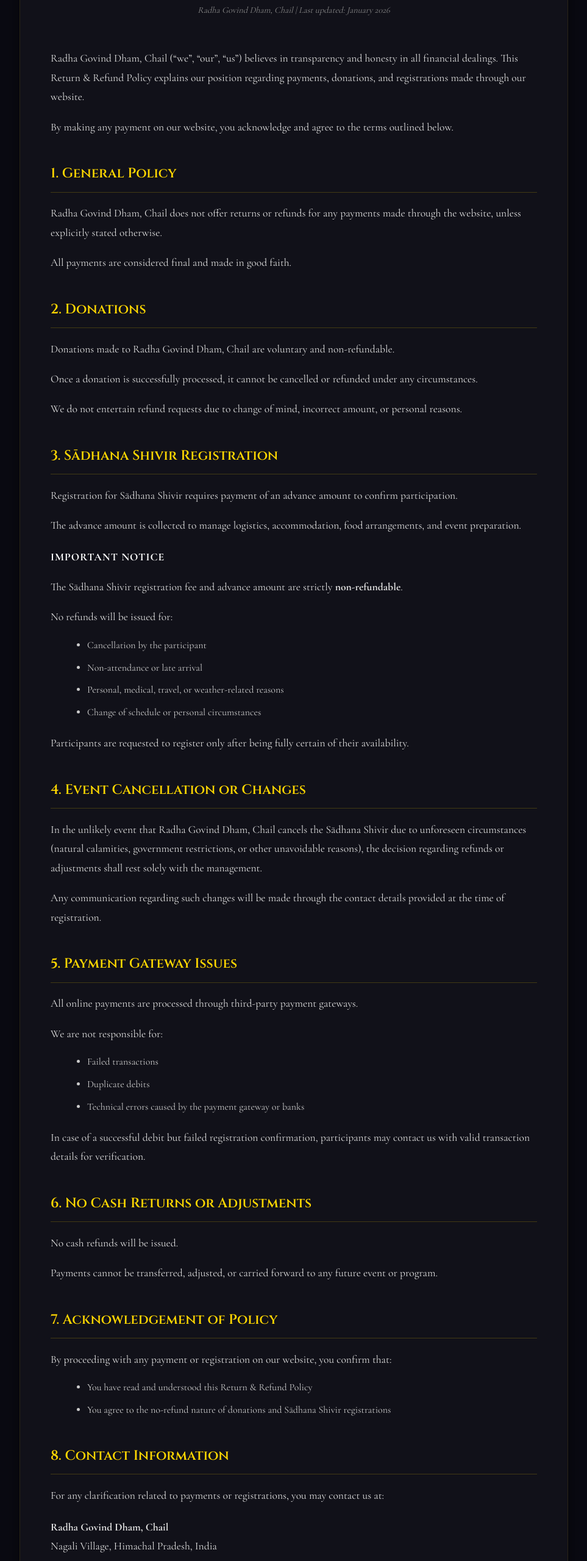
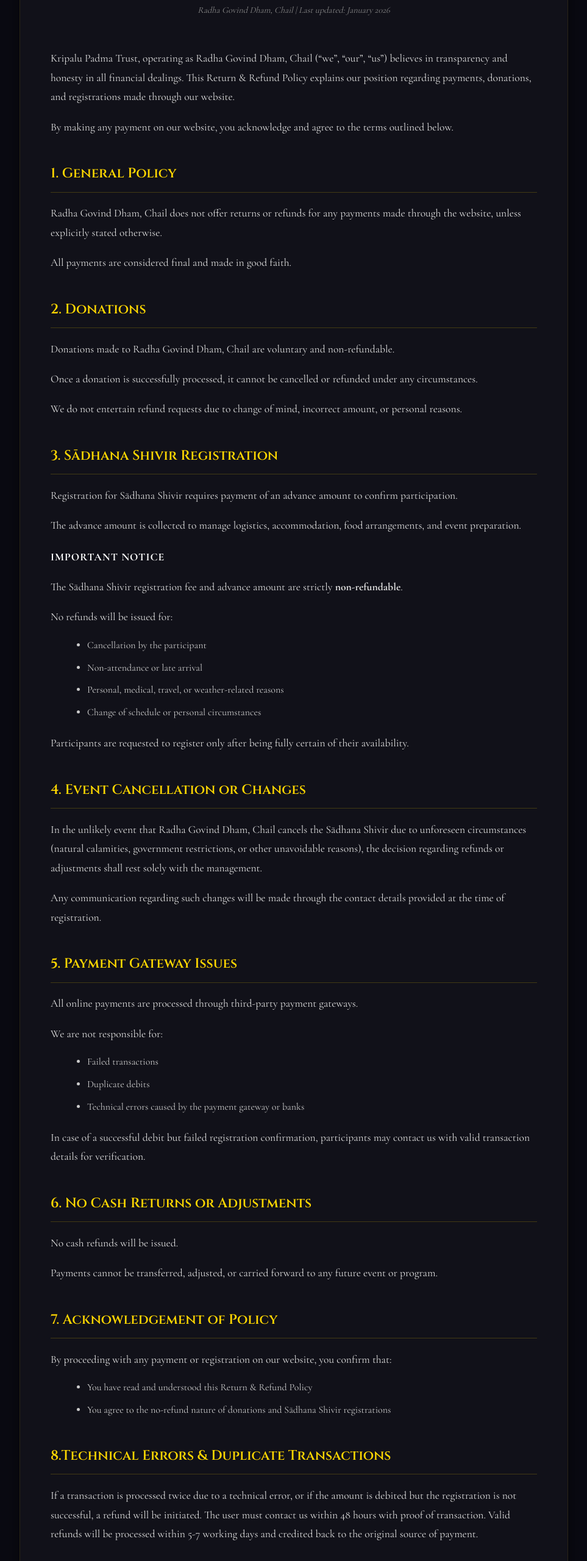
Before and after one commit to sanyam2509-tech/radha-govind-dham, a plain HTML site: page refund.html in a window 1280 px wide. Shown: the part 240-2800 px from the top of the page at 61% size, without its empty margins (158-1121 px from the left). Drawn offline with nearby package versions, Linux system fonts and the light colour scheme.

Commit message:
Update website content, assets, and structure

```diff
--- a/refund.html
+++ b/refund.html
@@ -150,7 +150,8 @@
         <p class="last-updated">Radha Govind Dham, Chail | Last updated: January 2026</p>
 
         <p>
-            Radha Govind Dham, Chail (“we”, “our”, “us”) believes in transparency and honesty in all financial dealings.
+            Kripalu Padma Trust, operating as Radha Govind Dham, Chail (“we”, “our”, “us”) believes in transparency and
+            honesty in all financial dealings.
             This Return & Refund Policy explains our position regarding payments, donations, and registrations made
             through our website.
         </p>
@@ -211,9 +212,16 @@
             <li>You have read and understood this Return & Refund Policy</li>
             <li>You agree to the no-refund nature of donations and Sādhana Shivir registrations</li>
         </ul>
+        <h2>8.Technical Errors & Duplicate Transactions</h2>
+        <p>If a transaction is processed twice due to a technical error, or if the amount is debited but the
+            registration is not successful, a refund will be initiated. The user must contact us within 48 hours with
+            proof of transaction. Valid refunds will be processed within 5-7 working days and credited back to the
+            original source of payment.</p>
 
-        <h2>8. Contact Information</h2>
+        <h2>9. Contact Information</h2>
         <p>For any clarification related to payments or registrations, you may contact us at:</p>
+
+
 
         <p style="margin-top: 20px;">
             <strong>Radha Govind Dham, Chail</strong><br>
```
Also changed, not shown: privacy.html (+1 -1 lines), terms.html (+2 -2 lines).
